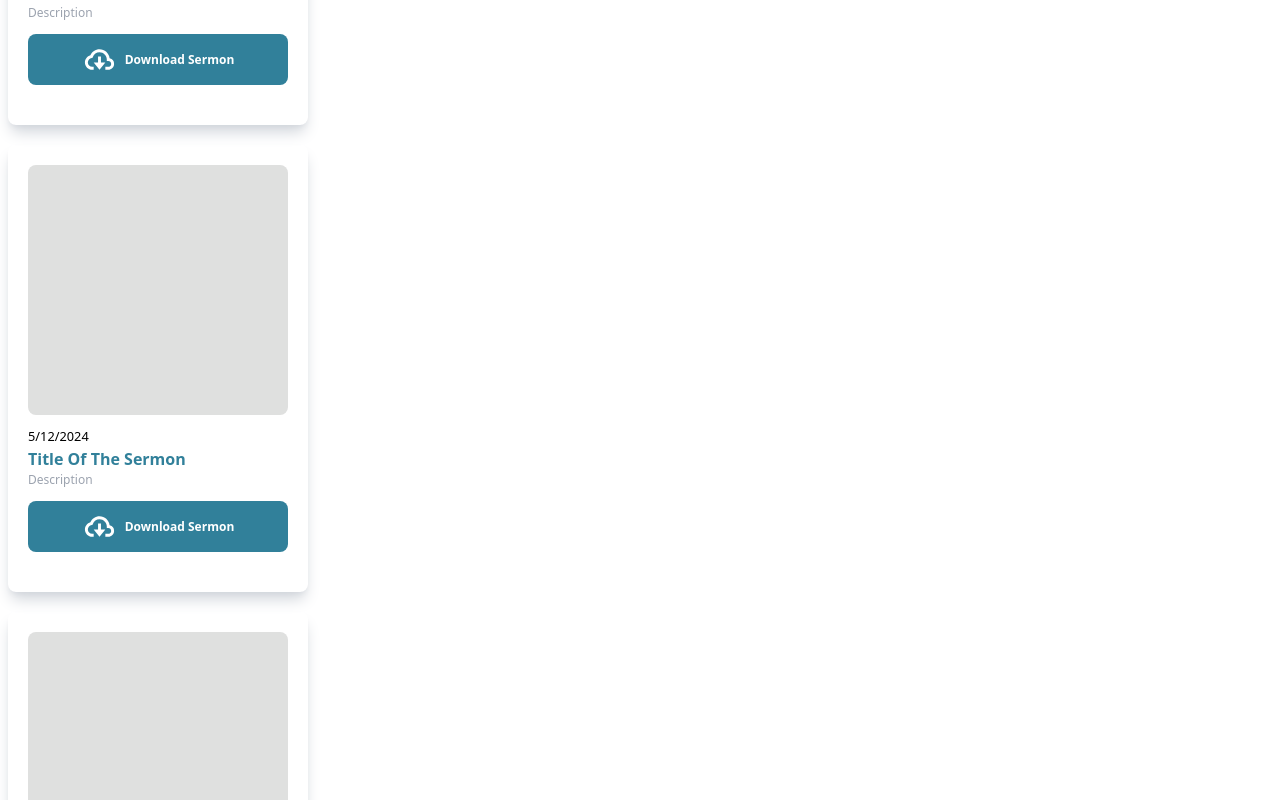
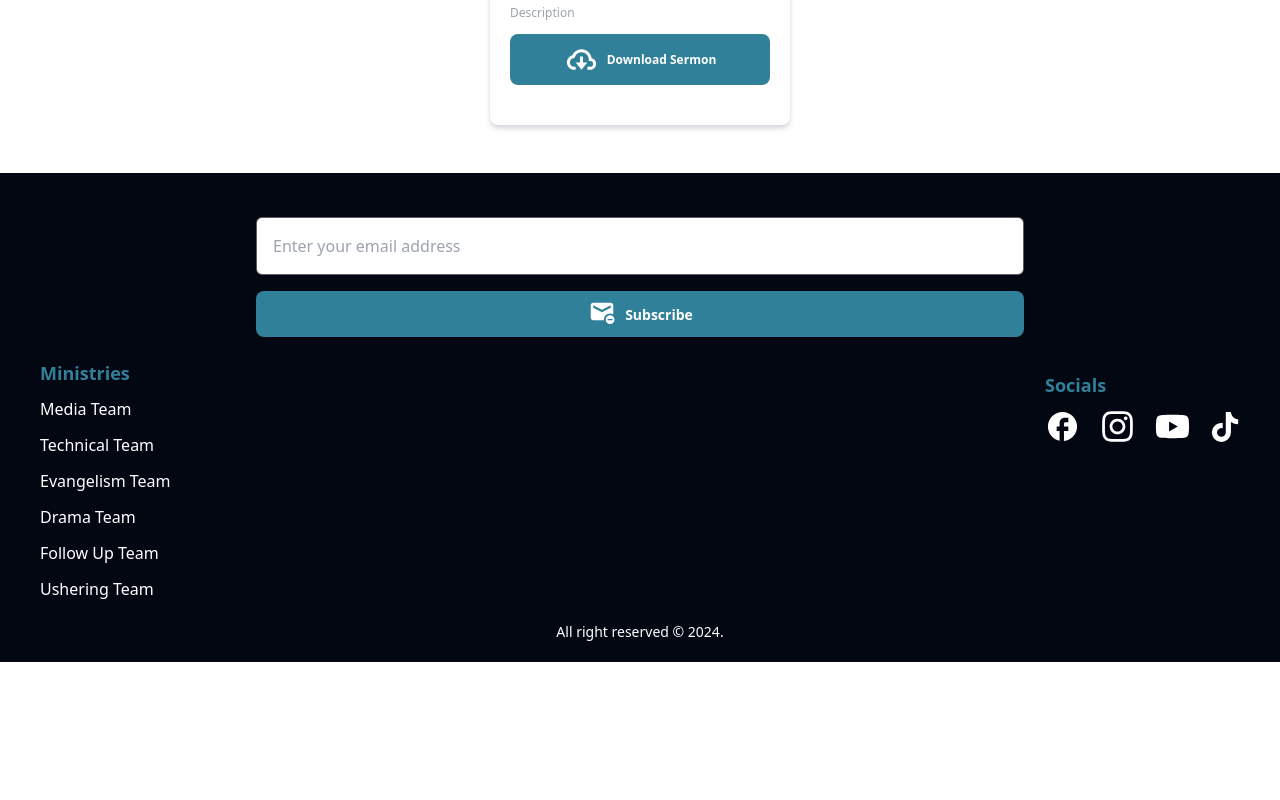
Before and after one commit to Blackbobs/smi, a Next.js app: page / in a window 1280 px wide. Shown: the part 1320-2120 px from the top of the page. After the commit the page ends 1982 px from the top, so only its background shows below. Built offline with nearby package versions, Linux system fonts and the light colour scheme.

Commit message:
setting up appwrite

```diff
--- a/package.json
+++ b/package.json
@@ -9,6 +9,8 @@
     "lint": "next lint"
   },
   "dependencies": {
+    "@gsap/react": "^2.1.1",
+    "appwrite": "^14.0.1",
     "next": "14.2.13",
     "react": "^18.3.1",
     "react-dom": "^18",
--- a/src/app/layout.tsx
+++ b/src/app/layout.tsx
@@ -30,8 +30,12 @@ export default function RootLayout({
         className={`${geistSans.variable} ${geistMono.variable} antialiased`}
       >
         <main className="flex flex-col">
+          <div className="min-h-[80%]">
         {children}
+          </div>
+        <div>
         <Footer/>
+        </div>
         </main>
       </body>
     </html>
--- a/src/app/page.tsx
+++ b/src/app/page.tsx
@@ -17,9 +17,7 @@ export default function Home() {
           <SideMenu setOpenSideMenu={setOpenSideMenu} />
         </div>
       )}
-      {/* <div className="fixed z-50 top-0 left-0 right-0 h-full w-full bg-black bg-opacity-50 overflow-hidden">
-        <SideMenu setOpenSideMenu={setOpenSideMenu} />
-      </div> */}
+
       <div className="m-2">
         <SermonsList />
       </div>
--- a/src/components/blog/SermonCard.tsx
+++ b/src/components/blog/SermonCard.tsx
@@ -1,9 +1,13 @@
 import React from "react";
 import { BiCloudDownload } from "react-icons/bi";
 
-const SermonCard = () => {
+interface SermonCardProps {
+  handleRoute: () => void
+}
+
+const SermonCard = ({handleRoute}: SermonCardProps) => {
   return (
-    <article className="p-5 shadow-lg shadow-gray-300 rounded-lg w-full md:max-w-[300px]">
+    <article onClick={handleRoute} className="p-5 shadow-md shadow-gray-300 rounded-lg w-full md:max-w-[300px]">
       <div className="w-full h-[250px] bg-light rounded-lg"></div>
       <div className="py-2">
         <small>5/12/2024</small>
--- a/src/components/blog/SermonsList.tsx
+++ b/src/components/blog/SermonsList.tsx
@@ -9,9 +9,9 @@ const SermonsList = () => {
     <section className="w-full flex flex-col md:flex-row flex-wrap items-center justify-center gap-5">
       {[0, 1, 2, 3, 4, 5, 6, 7, 8].map((_, idx) => (
 
-        <div className="w-full" key={idx} onClick={() => router.push(`/sermons/${idx}`)}>
-          <SermonCard  />
-        </div>
+        // <div className="w-full" key={idx} onClick={() => router.push(`/sermons/${idx}`)}>
+          <SermonCard key={idx} handleRoute={() => router.push(`/sermons/${idx}`)}  />
+        // </div>
 
       ))}
     </section>
--- a/src/components/navigation/Footer.tsx
+++ b/src/components/navigation/Footer.tsx
@@ -4,15 +4,15 @@ import { FaInstagram, FaYoutube, FaTiktok } from "react-icons/fa6";
 import Link from "next/link";
 const Footer = () => {
   return (
-    <footer className="bg-gray-950 mt-10 p-10 text-white">
-      <div className="space-y-3">
-        <div>
+    <footer className="bg-gray-950 mt-10 p-5 text-white">
+      <div className="space-y-3 p-5">
+        <div className="max-w-screen-md mx-auto">
           <input
-            className="bg-white focus:outline-none border-[1.5px] border-[#00030AA3] rounded-md my-1 p-4 w-full md:max-w-[600px]"
+            className="bg-white focus:outline-none border-[1.5px] border-[#00030AA3] rounded-md my-1 p-4 w-full"
             type="text"
             placeholder="Enter your email address"
           />
-          <button className="bg-secondary w-full p-3 text-[18px] text-white capitalize font-bold my-3 rounded-lg md:text-[12px] md:p-2 flex items-center justify-center gap-2">
+          <button className="bg-secondary w-full p-3 text-[18px] text-white capitalize font-bold my-3 rounded-lg md:text-[14px] md:p-2 flex items-center justify-center gap-2">
             <MdUnsubscribe size={30} />
             subscribe
           </button>
@@ -65,6 +65,11 @@ const Footer = () => {
           </div>
         </div>
       </div>
+      <div>
+        <p className="text-center font-medium text-[14px]">
+        All right reserved &copy; {new Date().getFullYear()}.
+        </p>
+      </div>
     </footer>
   );
 };
```
Also changed, not shown: src/appwrite/index.ts (added, +41 -0 lines), 1 other file (tests, documents, lock files or other folders).
